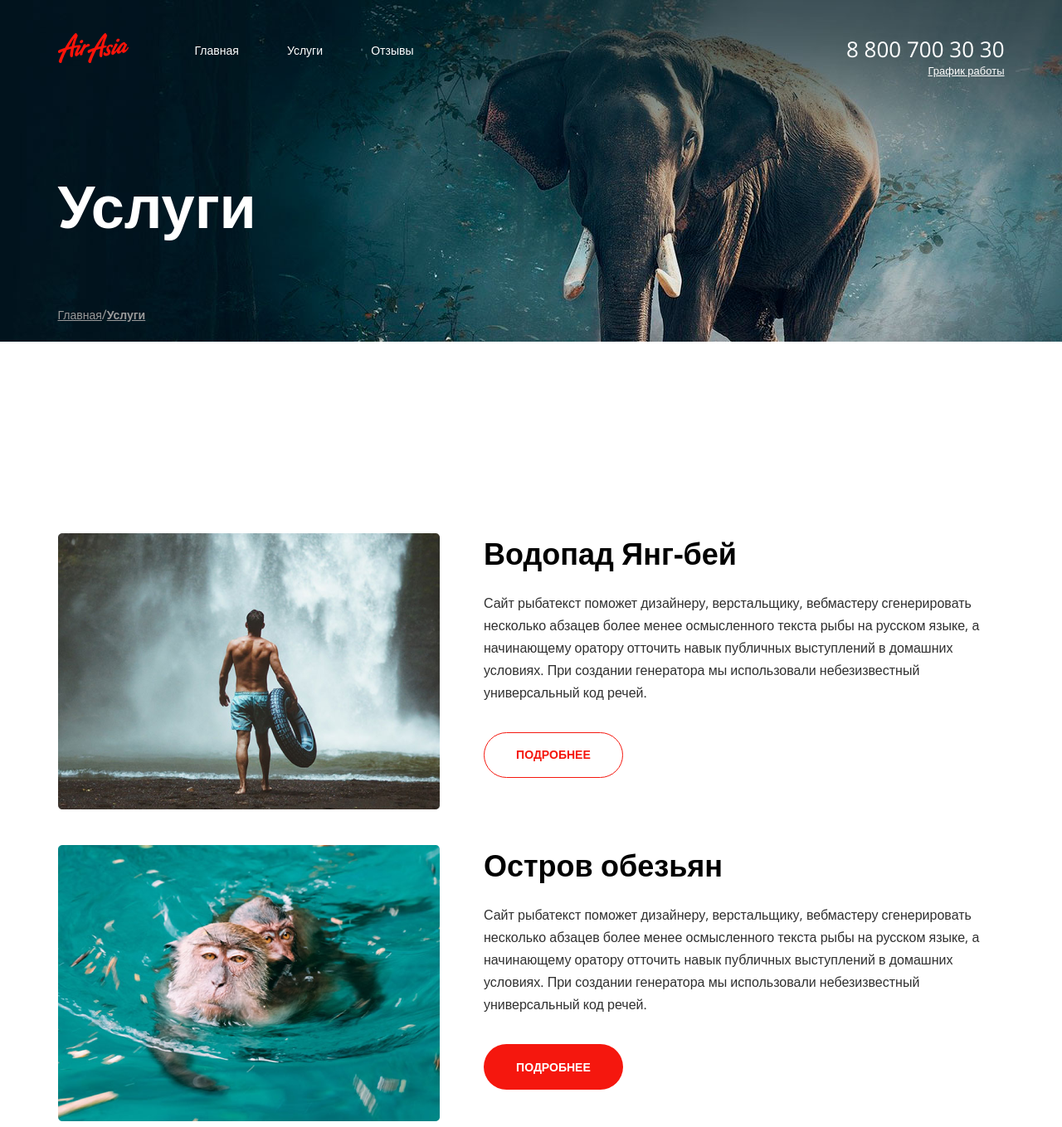
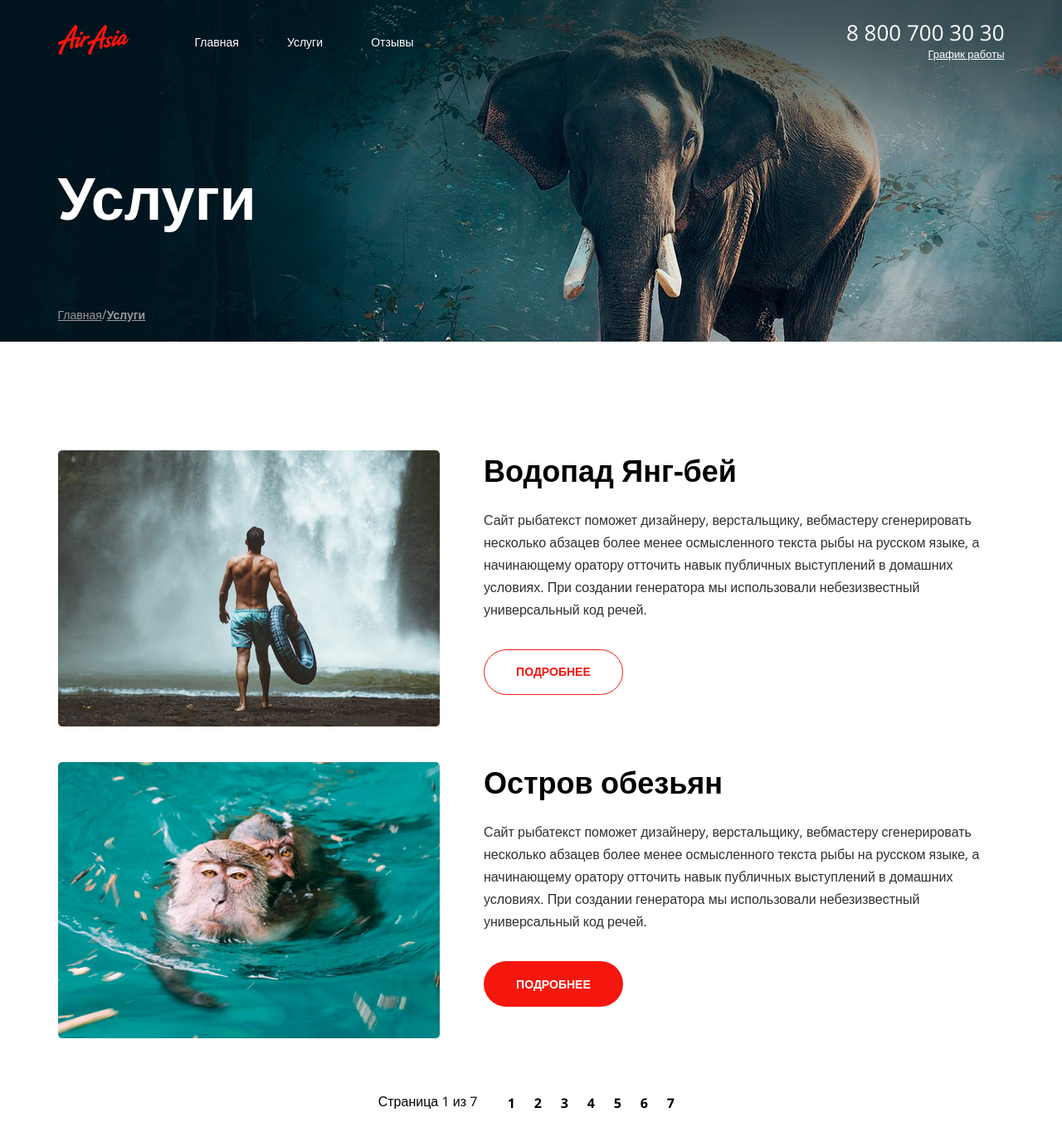
Before and after one commit to DeaRozze/Air-Asia, a plain HTML site: page services.html in a window 1280 px wide. Shown: the top 1359 px of the page at 83% size. Drawn offline with nearby package versions, Linux system fonts and the light colour scheme.

Commit message:
Add files via upload

```diff
--- a/css/blocks/contacts.css
+++ b/css/blocks/contacts.css
@@ -1,6 +1,5 @@
 address {
   font-style: normal;
-  padding-top: 20px;
   text-align: right;
 }
 
--- a/css/blocks/services.css
+++ b/css/blocks/services.css
@@ -1,7 +1,7 @@
 .services {
   background: #FFF;
   color: #303030;
-  padding: 100px 0;
+  padding-bottom: 100px ;
 }
 
 .services__item {
```
Also changed, not shown: services.html (+2 -1 lines).
